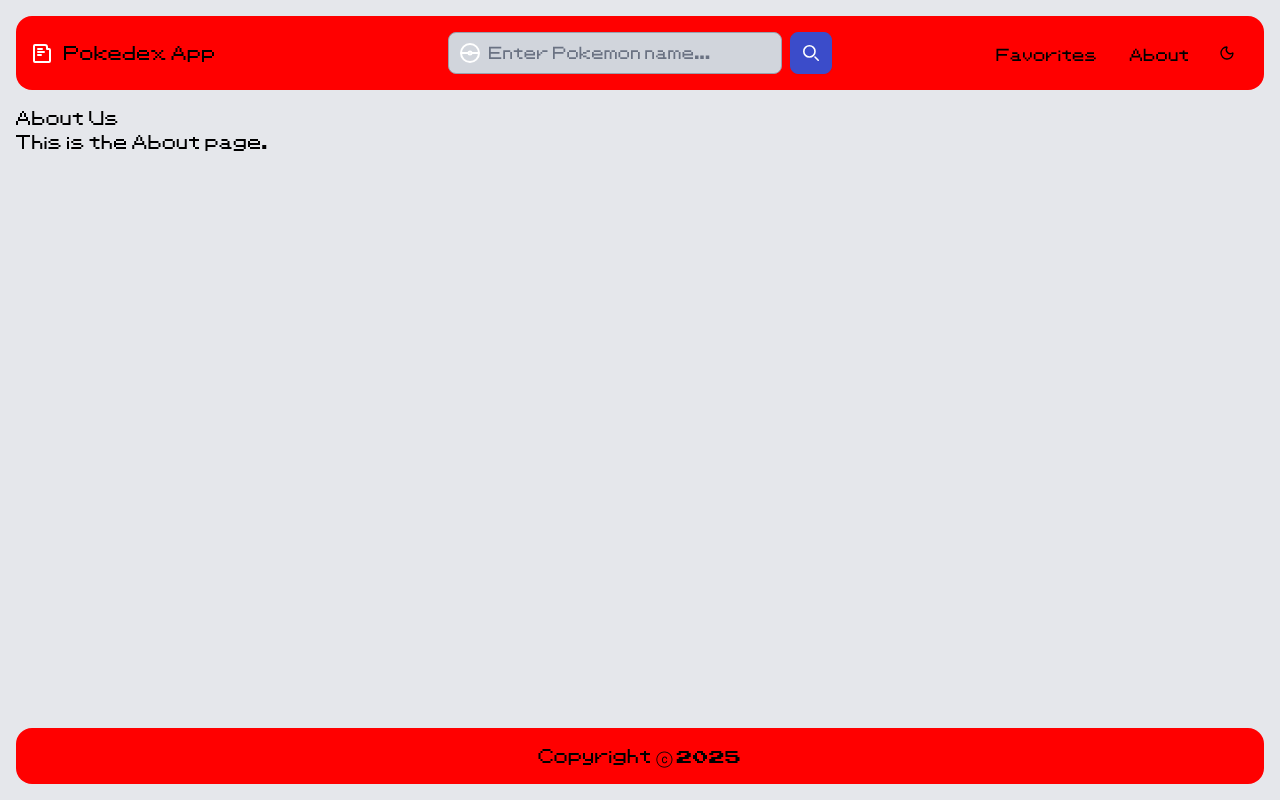
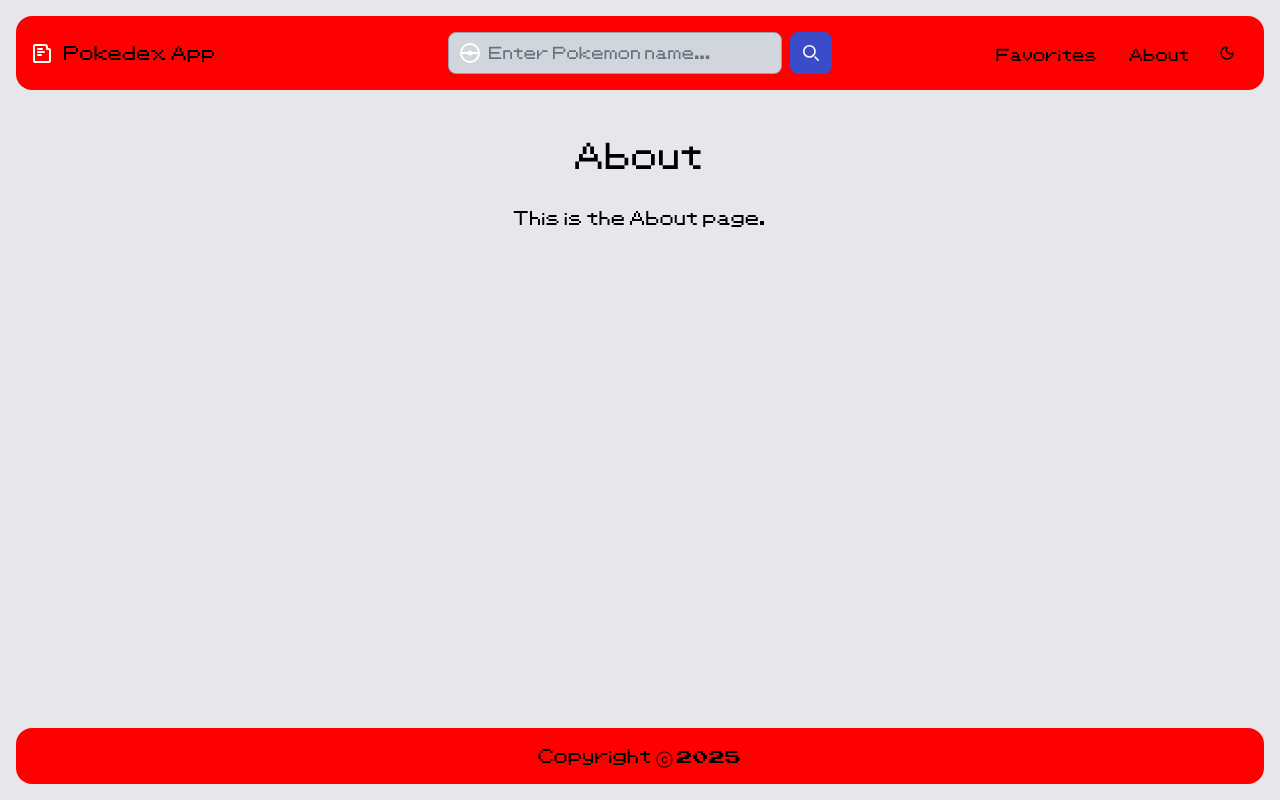
Before and after one commit to matt-sun/pokedex-app, a React (Vite) app: page /about in a window 1280 px wide. Built offline with nearby package versions, Linux system fonts and the light colour scheme; no server answers.

Commit message:
update(pages): update display properties to fit new layout
add new Paginate component to Homepage

```diff
--- a/src/pages/About.tsx
+++ b/src/pages/About.tsx
@@ -1,8 +1,10 @@
 function About() {
   return (
-    <div>
-      <h1>About Us</h1>
-      <p>This is the About page.</p>
+    <div className="flex flex-col flex-1">
+      <h1 className="text-3xl text-center my-4 py-4">About</h1>
+      <div className="flex-1">
+        <p className="text-center">This is the About page.</p>
+      </div>
     </div>
   );
 }
--- a/src/pages/Home.tsx
+++ b/src/pages/Home.tsx
@@ -1,11 +1,16 @@
 import PokemonGrid from "@/components/pokemon/PokemonGrid";
-import Paginate from "@/components/layout/Paginator";
+import Paginate from "@/components/layout/Paginate";
 
 function Home() {
+  const totalPokemon = 1025; // Total number of Pokemon
+
   return (
-    <div>
-      <PokemonGrid />
-      <Paginate />
+    <div className="flex flex-col flex-1">
+      <h1 className="text-3xl text-center my-4 py-4">Pokédex</h1>
+      <div className="flex-1">
+        <PokemonGrid />
+      </div>
+      <Paginate totalPokemon={totalPokemon} />
     </div>
   );
 }
```
